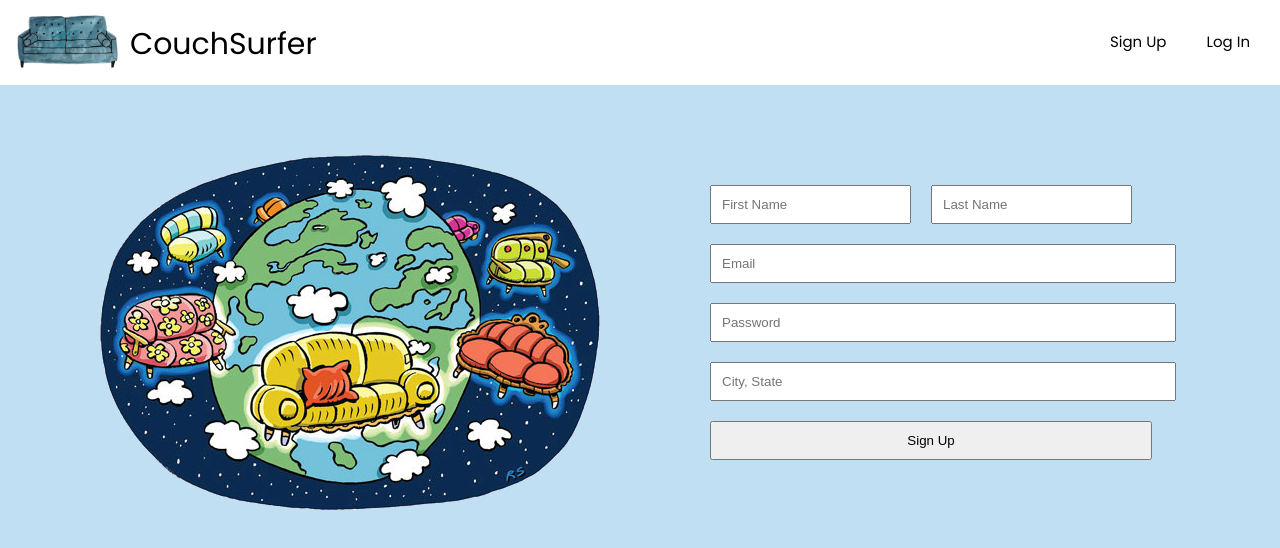
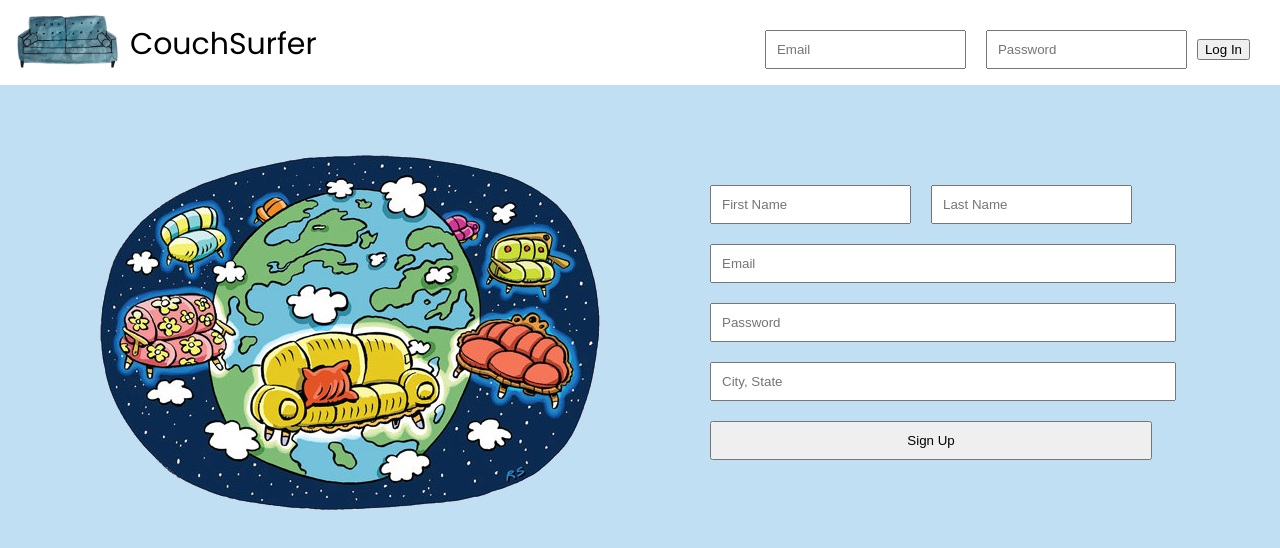
Before and after one commit to aback223/couchsurfer, a React (Create React App) app: page / in a window 1280 px wide. Shown: the top 548 px of the page. Built offline with nearby package versions, Linux system fonts and the light colour scheme; a web font is replaced by a local one.

Commit message:
add login fields in HomeNav

```diff
--- a/src/components/HomeNav.js
+++ b/src/components/HomeNav.js
@@ -11,8 +11,11 @@ class HomeNav extends Component {
           <li className="logo-text"><NavLink to="/">CouchSurfer</NavLink></li>
         </div>
         <div className="navbar-right">
-          <li><NavLink to="/login">Log In</NavLink></li>
-          <li><NavLink to="/signup">Sign Up</NavLink></li>
+          <li className="loginField">
+            <input type="text" name="loginEmail" className="loginEmail" placeholder="Email" />
+            <input type="password" name="loginPassword" className="loginPassword" placeholder="Password" />
+            <button>Log In</button>
+          </li>
         </div>
       </ul>
     )
--- a/src/components/index.css
+++ b/src/components/index.css
@@ -153,7 +153,12 @@ h1.homeTitle {
   font-family: 'Poppins', sans-serif;
 }
 
-.nameField, .emailField, .passwordField, .locationField, .signupButton {
+.nameField,
+.emailField,
+.passwordField,
+.locationField,
+.signupButton,
+.loginField {
   display: table-row;
 }
 
@@ -161,7 +166,9 @@ h1.homeTitle {
   width: 100%;
 }
 
-.homeSignup input, button {
+.homeSignup input,
+.homeSignup button,
+.loginField input {
   margin: 10px;
   padding: 10px;
 }
```
